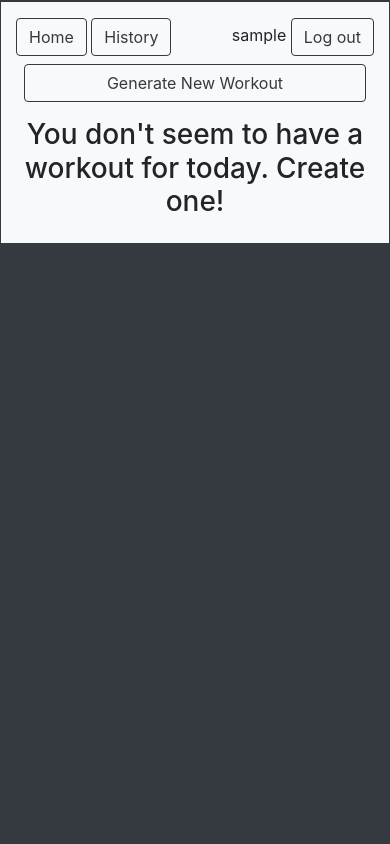
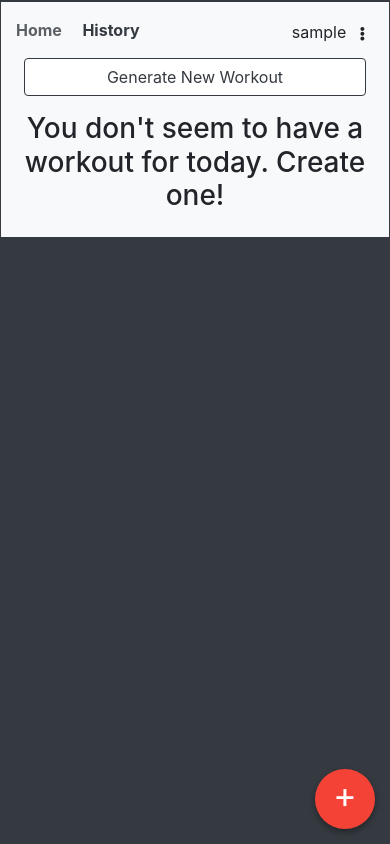
Before and after one commit to DTasev/fit, a Django app: page / in a window 390 px wide. Run offline with Django 3.2, Linux system fonts and the light colour scheme; the visitor is signed in with stand-in values (Sample User, id 1); data that the repository does not hold is empty; parts of the project's set-up code (start-up, migrations or seed data) failed here and were passed over; some libraries are stand-ins or nearby versions.

Commit message:
Added mobile +

```diff
--- a/Fit/settings.py
+++ b/Fit/settings.py
@@ -67,6 +67,7 @@ else:
 ALLOWED_HOSTS = ['fit.dtasev.me', 'localhost']
 if HOST.DEVELOPMENT:
     ALLOWED_HOSTS.append('127.0.0.1')
+    ALLOWED_HOSTS.append('.localtunnel.me')
     CORS_ORIGIN_WHITELIST = (
         '127.0.0.1:8001',
         'localhost:8001',
--- a/sets/urls.py
+++ b/sets/urls.py
@@ -10,5 +10,5 @@ urlpatterns = [
     path('delete/<int:pk>', del_set, name="del_set"),
     path('repeat/<int:pk>', repeat_set, name="repeat_set"),
     path('edit/<int:pk>', EditSet.as_view(), name="edit_set"),
-    path('readonly/<int:pk>', view_readonly_set, name="view_readonly")
+    path('readonly/<int:pk>', view_readonly_set, name="view_readonly"),
 ]
--- a/templates/base_generic.html
+++ b/templates/base_generic.html
@@ -60,22 +60,145 @@
       display: block;
     }
 
+    .dropdown:hover .dropdown-menu {
+      display: block;
+    }
+
+    .fab-main-button {
+      width: 60px;
+      height: 60px;
+      border-radius: 100%;
+      background: #F44336;
+      border: none;
+      outline: none;
+      color: #FFF;
+      font-size: 36px;
+      box-shadow: 0 3px 6px rgba(0, 0, 0, 0.16), 0 3px 6px rgba(0, 0, 0, 0.23);
+      transition: .3s;
+      -webkit-tap-highlight-color: rgba(0, 0, 0, 0);
+    }
+
+    .fab-menu-button {
+      width: 40px;
+      height: 40px;
+      border-radius: 100%;
+      background: #F44336;
+      border: none;
+      outline: none;
+      color: #FFF;
+      font-size: 36px;
+      box-shadow: 0 3px 6px rgba(0, 0, 0, 0.16), 0 3px 6px rgba(0, 0, 0, 0.23);
+      -webkit-user-select: none;
+      -moz-user-select: none;
+      -ms-user-select: none;
+      user-select: none;
+      -webkit-tap-highlight-color: rgba(0, 0, 0, 0);
+    }
+
+    .fab-main-button > div {
+      margin-top: -8px;
+    }
+
+    .fab-position {
+      z-index: 100;
+      position: fixed;
+      bottom: 15px;
+      right: 15px;
+    }
+
+    .fab-menu-container {
+      list-style-type: none;
+      position: absolute;
+      top: 0;
+      left: 0;
+      box-shadow: 0 3px 6px rgba(0, 0, 0, 0.16), 0 3px 6px rgba(0, 0, 0, 0.23);
+    {#transition: .3s;#} -webkit-tap-highlight-color: rgba(0, 0, 0, 0);
+    }
+
+    .fab-menu-item-1 {
+      position: absolute;
+      top: -125px;
+      left: -10px;
+    }
+
+    .fab-menu-item-2 {
+      position: absolute;
+      top: -30px;
+      left: -120px;
+    }
+
+    .fab-menu-item-icon {
+      font-size: 0.7em;
+      position: absolute;
+      left: 11px;
+      top: 0;
+    }
+
+    .fab-menu-item-label {
+      position: absolute;
+      top: 40px;
+      left: -1px;
+      font-size: 0.45em;
+      color: white;
+      width: 4rem;
+    }
+
+    .fab-overlay {
+      position: absolute;
+      top: 0;
+      left: 0;
+      width: 100vw;
+      height: 100vh;
+      opacity: 0.9;
+      z-index: 99;
+      background-color: #1b1e21;
+      box-shadow: 0 3px 6px rgba(0, 0, 0, 0.16), 0 3px 6px rgba(0, 0, 0, 0.23);
+      transition: .3s;
+      -webkit-tap-highlight-color: rgba(0, 0, 0, 0);
+    }
+
   </style>
   <title>Fit</title>
   {% block script_head %}
   {% endblock %}
+  <script>
+      function expandFabMenu() {
+          document.getElementById("fab-overlay").style.display = "block";
+          document.getElementById("fab-menu-container").style.display = "block";
+      }
+
+      function hideFabMenu() {
+          document.getElementById("fab-overlay").style.display = "none";
+          document.getElementById("fab-menu-container").style.display = "none";
+      }
+  </script>
 </head>
 <body class="bg-dark">
-
 <div class="row mx-auto">
   <div class="col hidden-xs hidden-sm hidden-md hidden-lg col-xl-3"></div>
   <div class="col col-12 col-sm-12 col-md-12 col-lg-12 col-xl-6 border border-dark bg-light py-3">
     {% block public %}
       {% if user.is_authenticated %}
-        <a href="{% url 'today:index' %}" class="btn btn-outline-dark">Home</a>
-        <a href="{% url 'today:history' %}" class="btn btn-outline-dark">History</a>
-        <div class="float-right">
-          {{ user }} <a href="{% url 'logout' %}" class="btn btn-outline-dark">Log out</a>
+        <a href="{% url 'today:index' %}" class="text-dark font-weight-bold" data-highlight-url="/">Home</a>
+        <a href="{% url 'today:history' %}" class="text-dark font-weight-bold mx-3" data-highlight-url="/history">History</a>
+        <div class="dropdown d-inline-block float-right">
+          {{ user }}
+          <button class="btn btn-sm btn-light" type="button" data-toggle="dropdown" aria-haspopup="true"
+                  aria-expanded="false">
+            <i class="fas fa-ellipsis-v"></i>
+          </button>
+          <div class="dropdown-menu text-center" style="left:-60px;">
+            <a href="{% url 'logout' %}" class="dropdown-item">Log out</a>
+          </div>
+        </div>
+        <div>
+          <div id="fab-overlay" class="fab-overlay" style="display:none" onclick="hideFabMenu()"></div>
+          <button class="fab-main-button fab-position" onclick="expandFabMenu()">
+            <div>+</div>
+            <ul id="fab-menu-container" class="fab-menu-container" style="display:none">
+              {% block fab %}{% endblock %}
+            </ul>
+          </button>
         </div>
         {% block content %}{% endblock %}
       {% else %}
@@ -89,4 +212,15 @@
 </div>
 
 </body>
+<script>
+    (function () {
+        const relevantLinks = document.querySelectorAll("[data-highlight-url]");
+        for (const link of relevantLinks) {
+            if (link.dataset.highlightUrl === window.location.pathname) {
+                link.style = "opacity:0.8;";
+                break;
+            }
+        }
+    })()
+</script>
 </html>
--- a/today/templates/today/index.html
+++ b/today/templates/today/index.html
@@ -1,16 +1,37 @@
 {% extends 'base_generic.html' %}
 {% load tz %}
+{% block fab %}
+  {% if not object_list.completed %}
+    <li class="fab-menu-item-1">
+      <a href="{% url 'today:create' %}" class="fab-menu-button fab-menu-item-icon">G</a>
+      <div class="fab-menu-item-label">Generate Workout</div>
+    </li>
 
+    {% if object_list %}
+      {% if not object_list.start_time %}
+        <li class="fab-menu-item-2">
+          <form action="{% url 'today:start' object_list.pk %}" method="post">
+            {% csrf_token %}
+            <input type="submit" class="fab-menu-button fab-menu-item-icon" value="S">
+            <div class="fab-menu-item-label">Start Workout</div>
+          </form>
+        </li>
+      {% else %}
+        <p>Workout started at {{ object_list.duration }}</p>
+      {% endif %}
+    {% endif %}
+  {% endif %}
+{% endblock %}
 {% block content %}
-  <div class="mt-2 mt-lg-5 mx-2">
+  <div class="mt-3 mt-lg-5 mx-2">
     {% if not object_list.completed %}
-      <a href="{% url 'today:create' %}" class="btn btn-outline-dark btn-block mb-3">Generate New Workout</a>
+      <a href="{% url 'today:create' %}" class="btn btn-outline-dark btn-block bg-white mb-3">Generate New Workout</a>
 
       {% if object_list %}
         {% if not object_list.start_time %}
           <form action="{% url 'today:start' object_list.pk %}" method="post">
             {% csrf_token %}
-            <button class="btn btn-outline-dark btn-block">Start Workout</button>
+            <button class="btn btn-outline-dark btn-block bg-white">Start Workout</button>
           </form>
         {% else %}
           <p>Workout started at {{ object_list.duration }}</p>
```
Also changed, not shown: today/templates/today/sets_buttons_partial.html (+8 -8 lines), today/templates/today/sets_edit.html (+19 -15 lines).
